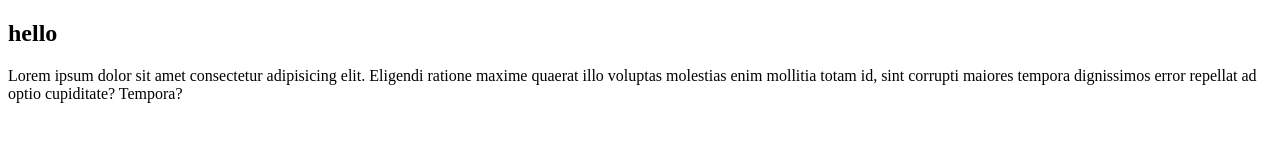
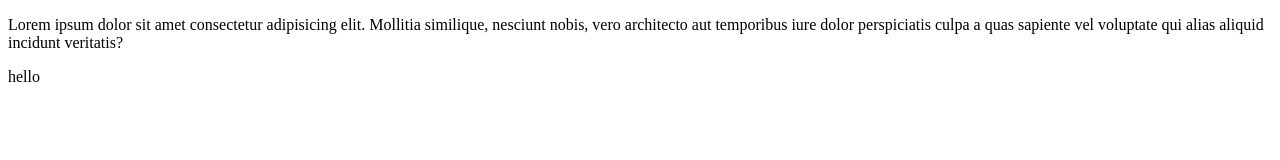
Before and after one commit to nourhanashraf16/myProject, a plain HTML site: page index.html in a window 1280 px wide. Drawn offline with Linux system fonts and the light colour scheme.

Commit message:
edit in html

```diff
--- a/index.html
+++ b/index.html
@@ -6,12 +6,12 @@
     <title>Document</title>
   </head>
   <body>
-    <h2>hello</h2>
     <p>
-      Lorem ipsum dolor sit amet consectetur adipisicing elit. Eligendi ratione
-      maxime quaerat illo voluptas molestias enim mollitia totam id, sint
-      corrupti maiores tempora dignissimos error repellat ad optio cupiditate?
-      Tempora?
+      Lorem ipsum dolor sit amet consectetur adipisicing elit. Mollitia
+      similique, nesciunt nobis, vero architecto aut temporibus iure dolor
+      perspiciatis culpa a quas sapiente vel voluptate qui alias aliquid
+      incidunt veritatis?
     </p>
+    <h>hello</h>
   </body>
 </html>
```
